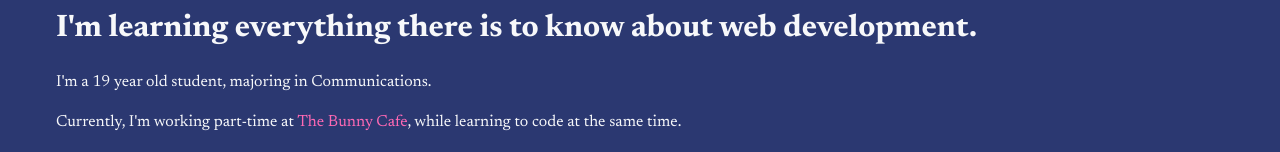
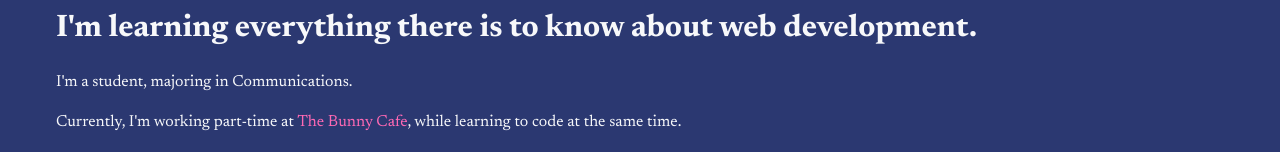
Before and after one commit to ramiccodes/portfoliowebsite, a plain HTML site: page index.html in a window 1280 px wide. Shown: the part 288-440 px from the top of the page. Drawn offline with Linux system fonts and the light colour scheme; a web font is replaced by a local one.

Commit message:
Change home subtext

```diff
--- a/index.html
+++ b/index.html
@@ -61,7 +61,7 @@
 
       <h2>I'm learning everything there is to know about web development.</h2>
       <div class="name">
-        <p>I'm a 19 year old student, majoring in Communications.</p>
+        <p>I'm a student, majoring in Communications.</p>
 
         <p>
           Currently, I'm working part-time at
```
